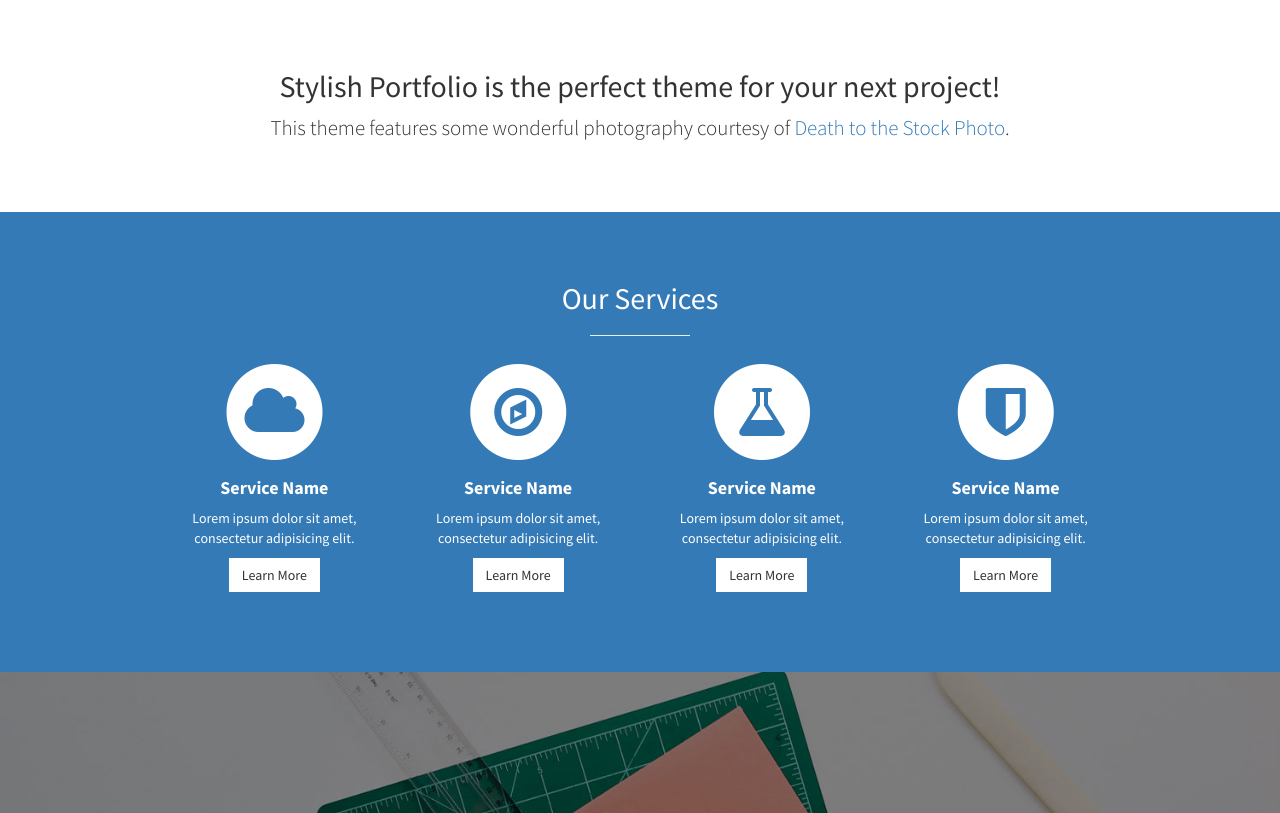
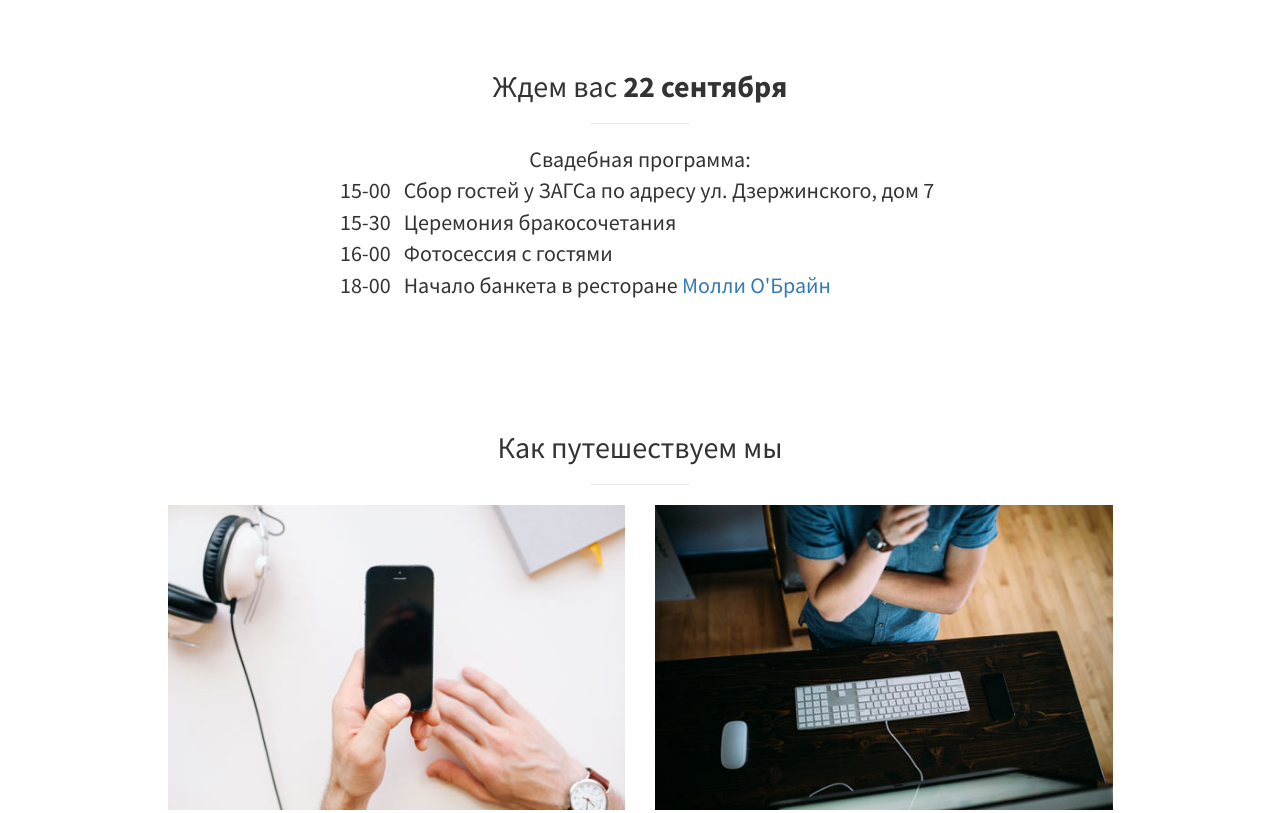
Before and after one commit to hsestupin/Khanty-Mansiysk, a plain HTML site: page index.html in a window 1280 px wide. Shown: the part 800-1613 px from the top of the page. Drawn offline with Linux system fonts and the light colour scheme.

Commit message:
comment unused

```diff
--- a/index.html
+++ b/index.html
@@ -61,9 +61,11 @@
     <!-- Header -->
     <header id="top" class="header">
         <div class="text-vertical-center">
-            <h1>Время путешествовать!</h1>
+            <h1>Время путешествовать</h1>
+          <h1>с Сергеем и Яной!</h1>
+            <hr class="small">
             <!--<h3>Free Bootstrap Themes &amp; Templates</h3>-->
-            <iframe width="560" height="315" src="https://www.youtube.com/embed/y_Q8w0nfgOA" frameborder="1" allowfullscreen></iframe>
+            <iframe width="560" height="315" src="https://www.youtube.com/embed/YX_sRfPqoTA" frameborder="1" allowfullscreen></iframe>
             <br>
             <a href="#about" class="btn btn-dark btn-lg">Подробнее</a>
         </div>
@@ -74,8 +76,17 @@
         <div class="container">
             <div class="row">
                 <div class="col-lg-12 text-center">
-                    <h2>Stylish Portfolio is the perfect theme for your next project!</h2>
-                    <p class="lead">This theme features some wonderful photography courtesy of <a target="_blank" href="http://join.deathtothestockphoto.com/">Death to the Stock Photo</a>.</p>
+                  <h2>Ждем вас <b>22 сентября</b></h2>
+                    <hr class="small">
+                  <!--<p class="lead">This theme features some wonderful photography courtesy of <a target="_blank" href="http://join.deathtothestockphoto.com/">Death to the Stock Photo</a>.</p>-->
+                  <div class="center-block" style="width: 600px; font-size: 22px">Свадебная программа:
+                    <ul class="list-unstyled text-left">
+                      <li>15-00 &nbsp; Сбор гостей у ЗАГСа по адресу ул. Дзержинского, дом 7</li>
+                      <li>15-30 &nbsp; Церемония бракосочетания</li>
+                      <li>16-00 &nbsp; Фотосессия с гостями</li>
+                      <li>18-00 &nbsp; Начало банкета в ресторане <a href="#contact">Молли О'Брайн</a></li>
+                    </ul>
+                  </div>
                 </div>
             </div>
             <!-- /.row -->
@@ -85,88 +96,88 @@
 
     <!-- Services -->
     <!-- The circle icons use Font Awesome's stacked icon classes. For more information, visit http://fontawesome.io/examples/ -->
-    <section id="services" class="services bg-primary">
-        <div class="container">
-            <div class="row text-center">
-                <div class="col-lg-10 col-lg-offset-1">
-                    <h2>Our Services</h2>
-                    <hr class="small">
-                    <div class="row">
-                        <div class="col-md-3 col-sm-6">
-                            <div class="service-item">
-                                <span class="fa-stack fa-4x">
-                                <i class="fa fa-circle fa-stack-2x"></i>
-                                <i class="fa fa-cloud fa-stack-1x text-primary"></i>
-                            </span>
-                                <h4>
-                                    <strong>Service Name</strong>
-                                </h4>
-                                <p>Lorem ipsum dolor sit amet, consectetur adipisicing elit.</p>
-                                <a href="#" class="btn btn-light">Learn More</a>
-                            </div>
-                        </div>
-                        <div class="col-md-3 col-sm-6">
-                            <div class="service-item">
-                                <span class="fa-stack fa-4x">
-                                <i class="fa fa-circle fa-stack-2x"></i>
-                                <i class="fa fa-compass fa-stack-1x text-primary"></i>
-                            </span>
-                                <h4>
-                                    <strong>Service Name</strong>
-                                </h4>
-                                <p>Lorem ipsum dolor sit amet, consectetur adipisicing elit.</p>
-                                <a href="#" class="btn btn-light">Learn More</a>
-                            </div>
-                        </div>
-                        <div class="col-md-3 col-sm-6">
-                            <div class="service-item">
-                                <span class="fa-stack fa-4x">
-                                <i class="fa fa-circle fa-stack-2x"></i>
-                                <i class="fa fa-flask fa-stack-1x text-primary"></i>
-                            </span>
-                                <h4>
-                                    <strong>Service Name</strong>
-                                </h4>
-                                <p>Lorem ipsum dolor sit amet, consectetur adipisicing elit.</p>
-                                <a href="#" class="btn btn-light">Learn More</a>
-                            </div>
-                        </div>
-                        <div class="col-md-3 col-sm-6">
-                            <div class="service-item">
-                                <span class="fa-stack fa-4x">
-                                <i class="fa fa-circle fa-stack-2x"></i>
-                                <i class="fa fa-shield fa-stack-1x text-primary"></i>
-                            </span>
-                                <h4>
-                                    <strong>Service Name</strong>
-                                </h4>
-                                <p>Lorem ipsum dolor sit amet, consectetur adipisicing elit.</p>
-                                <a href="#" class="btn btn-light">Learn More</a>
-                            </div>
-                        </div>
-                    </div>
-                    <!-- /.row (nested) -->
-                </div>
-                <!-- /.col-lg-10 -->
-            </div>
-            <!-- /.row -->
-        </div>
-        <!-- /.container -->
-    </section>
+    <!--<section id="services" class="services bg-primary">-->
+        <!--<div class="container">-->
+            <!--<div class="row text-center">-->
+                <!--<div class="col-lg-10 col-lg-offset-1">-->
+                    <!--<h2>Our Services</h2>-->
+                    <!--<hr class="small">-->
+                    <!--<div class="row">-->
+                        <!--<div class="col-md-3 col-sm-6">-->
+                            <!--<div class="service-item">-->
+                                <!--<span class="fa-stack fa-4x">-->
+                                <!--<i class="fa fa-circle fa-stack-2x"></i>-->
+                                <!--<i class="fa fa-cloud fa-stack-1x text-primary"></i>-->
+                            <!--</span>-->
+                                <!--<h4>-->
+                                    <!--<strong>Service Name</strong>-->
+                                <!--</h4>-->
+                                <!--<p>Lorem ipsum dolor sit amet, consectetur adipisicing elit.</p>-->
+                                <!--<a href="#" class="btn btn-light">Learn More</a>-->
+                            <!--</div>-->
+                        <!--</div>-->
+                        <!--<div class="col-md-3 col-sm-6">-->
+                            <!--<div class="service-item">-->
+                                <!--<span class="fa-stack fa-4x">-->
+                                <!--<i class="fa fa-circle fa-stack-2x"></i>-->
+                                <!--<i class="fa fa-compass fa-stack-1x text-primary"></i>-->
+                            <!--</span>-->
+                                <!--<h4>-->
+                                    <!--<strong>Service Name</strong>-->
+                                <!--</h4>-->
+                                <!--<p>Lorem ipsum dolor sit amet, consectetur adipisicing elit.</p>-->
+                                <!--<a href="#" class="btn btn-light">Learn More</a>-->
+                            <!--</div>-->
+                        <!--</div>-->
+                        <!--<div class="col-md-3 col-sm-6">-->
+                            <!--<div class="service-item">-->
+                                <!--<span class="fa-stack fa-4x">-->
+                                <!--<i class="fa fa-circle fa-stack-2x"></i>-->
+                                <!--<i class="fa fa-flask fa-stack-1x text-primary"></i>-->
+                            <!--</span>-->
+                                <!--<h4>-->
+                                    <!--<strong>Service Name</strong>-->
+                                <!--</h4>-->
+                                <!--<p>Lorem ipsum dolor sit amet, consectetur adipisicing elit.</p>-->
+                                <!--<a href="#" class="btn btn-light">Learn More</a>-->
+                            <!--</div>-->
+                        <!--</div>-->
+                        <!--<div class="col-md-3 col-sm-6">-->
+                            <!--<div class="service-item">-->
+                                <!--<span class="fa-stack fa-4x">-->
+                                <!--<i class="fa fa-circle fa-stack-2x"></i>-->
+                                <!--<i class="fa fa-shield fa-stack-1x text-primary"></i>-->
+                            <!--</span>-->
+                                <!--<h4>-->
+                                    <!--<strong>Service Name</strong>-->
+                                <!--</h4>-->
+                                <!--<p>Lorem ipsum dolor sit amet, consectetur adipisicing elit.</p>-->
+                                <!--<a href="#" class="btn btn-light">Learn More</a>-->
+                            <!--</div>-->
+                        <!--</div>-->
+                    <!--</div>-->
+                    <!--&lt;!&ndash; /.row (nested) &ndash;&gt;-->
+                <!--</div>-->
+                <!--&lt;!&ndash; /.col-lg-10 &ndash;&gt;-->
+            <!--</div>-->
+            <!--&lt;!&ndash; /.row &ndash;&gt;-->
+        <!--</div>-->
+        <!--&lt;!&ndash; /.container &ndash;&gt;-->
+    <!--</section>-->
 
     <!-- Callout -->
-    <aside class="callout">
-        <div class="text-vertical-center">
-            <h1>Vertically Centered Text</h1>
-        </div>
-    </aside>
+    <!--<aside class="callout">-->
+        <!--<div class="text-vertical-center">-->
+            <!--<h1>Vertically Centered Text</h1>-->
+        <!--</div>-->
+    <!--</aside>-->
 
     <!-- Portfolio -->
     <section id="portfolio" class="portfolio">
         <div class="container">
             <div class="row">
                 <div class="col-lg-10 col-lg-offset-1 text-center">
-                    <h2>Our Work</h2>
+                    <h2>Как путешествуем мы</h2>
                     <hr class="small">
                     <div class="row">
                         <div class="col-md-6">
@@ -199,7 +210,7 @@
                         </div>
                     </div>
                     <!-- /.row (nested) -->
-                    <a href="#" class="btn btn-dark">View More Items</a>
+                    <!--<a href="#" class="btn btn-dark">View More Items</a>-->
                 </div>
                 <!-- /.col-lg-10 -->
             </div>
@@ -209,17 +220,17 @@
     </section>
 
     <!-- Call to Action -->
-    <aside class="call-to-action bg-primary">
-        <div class="container">
-            <div class="row">
-                <div class="col-lg-12 text-center">
-                    <h3>The buttons below are impossible to resist.</h3>
-                    <a href="#" class="btn btn-lg btn-light">Click Me!</a>
-                    <a href="#" class="btn btn-lg btn-dark">Look at Me!</a>
-                </div>
-            </div>
-        </div>
-    </aside>
+    <!--<aside class="call-to-action bg-primary">-->
+        <!--<div class="container">-->
+            <!--<div class="row">-->
+                <!--<div class="col-lg-12 text-center">-->
+                    <!--<h3>The buttons below are impossible to resist.</h3>-->
+                    <!--<a href="#" class="btn btn-lg btn-light">Click Me!</a>-->
+                    <!--<a href="#" class="btn btn-lg btn-dark">Look at Me!</a>-->
+                <!--</div>-->
+            <!--</div>-->
+        <!--</div>-->
+    <!--</aside>-->
 
     <!-- Map -->
     <section id="contact" class="map">
@@ -236,8 +247,8 @@
         <div class="container">
             <div class="row">
                 <div class="col-lg-10 col-lg-offset-1 text-center">
-                    <h4><strong>До скорых встреч!</strong>
-                    </h4>
+                    <h4><strong>До скорых встреч!</strong></h4>
+                    <hr class="small">
                     <!--<p>Наши контакты-->
                         <!--<br><i class="fa fa-phone fa-fw"></i> (123) 456-7890 (Яна)-->
                         <!--<br><i class="fa fa-phone fa-fw"></i> (916) 417-0814 (Сергей)-->
@@ -252,7 +263,6 @@
                             <i class="fa fa-telegram fa-fw"></i>
                             <i class="fa fa-phone fa-fw"></i> (965) 301-7346</li>
                     </ul>
-                    <hr class="small">
                     Сергей:<br>
                     <ul class="list-unstyled">
                         <li><i class="fa fa-telegram fa-fw"></i>
```
